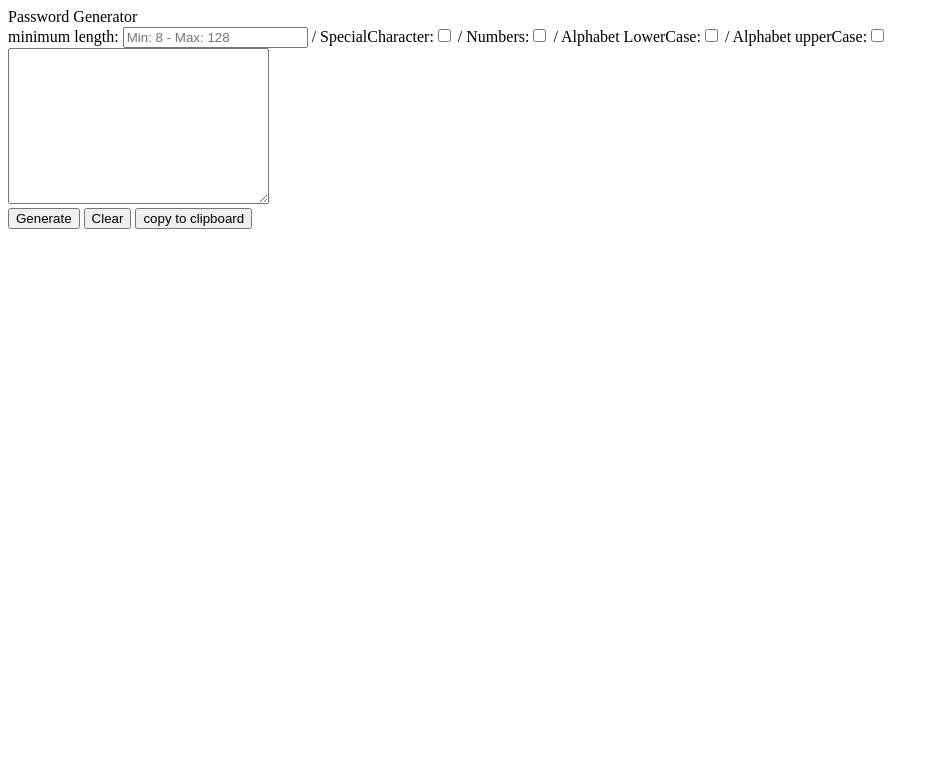
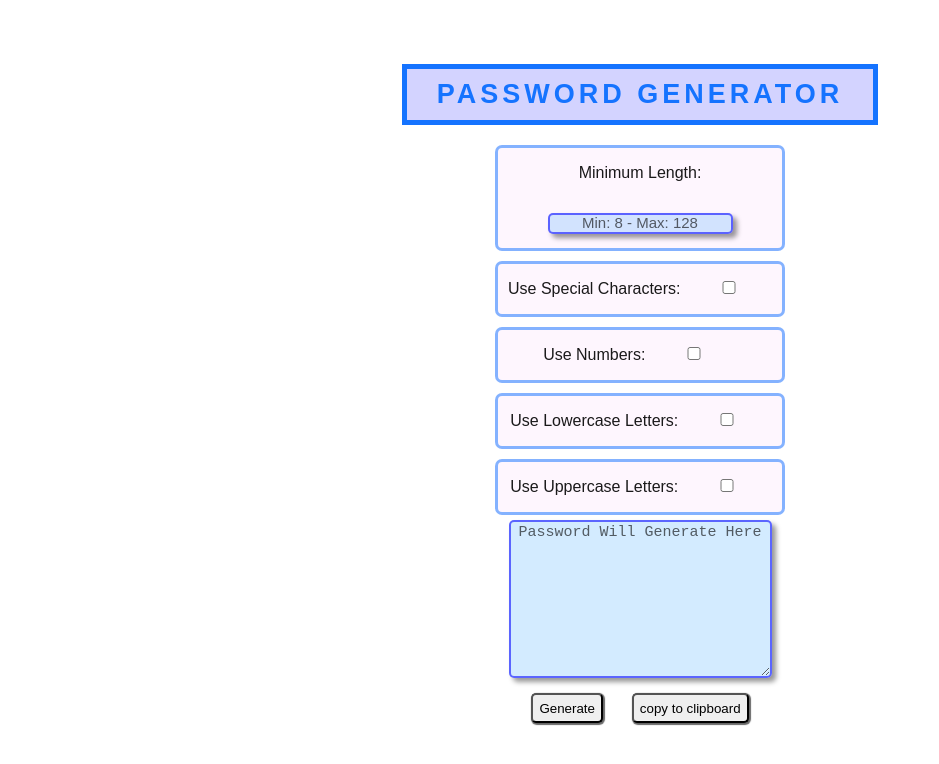
Before and after one commit to karanius/UofT_Password_Generator, a plain HTML site: page index.html in a window 1280 px wide. Shown: the whole page, without its empty margins (0-939 px from the left). Drawn offline with Linux system fonts and the light colour scheme.

Commit message:
initial test of UI

```diff
--- /dev/null
+++ b/everything/reset.css
@@ -0,0 +1,21 @@
+
+html, body, div, span, applet, object, iframe,
+h1, h2, h3, h4, h5, h6, p, blockquote, pre,
+a, abbr, acronym, address, big, cite, code,
+del, dfn, em, img, ins, kbd, q, s, samp,
+small, strike, strong, sub, sup, tt, var,
+b, u, i, center,
+dl, dt, dd, ol, ul, li,
+fieldset, form, label, legend,
+table, caption, tbody, tfoot, thead, tr, th, td,
+article, aside, canvas, details, embed,
+figure, figcaption, footer, header, hgroup,
+menu, nav, output, ruby, section, summary,
+time, mark, audio, video {
+	margin: 0;
+	padding: 0;
+	border: 0;
+	font-size: 100%;
+	font: inherit;
+	vertical-align: baseline;
+}
--- a/everything/script.js
+++ b/everything/script.js
@@ -25,7 +25,6 @@ const init = () => {
     const passwordField = document.getElementById('pass');
 
     const generate = document.getElementById('generate');
-    const clear = document.getElementById('clear');
     const copy = document.getElementById('copy');
 
     function ifNoCharTypeSleceted(){
@@ -64,17 +63,6 @@ const init = () => {
         passwordField.focus();
     };
 
-    // clean the screen
-    function clean() {
-        specialInput.checked = false;
-        numberInput.checked = false;
-        lowerInput.checked = false;
-        upperInput.checked = false;
-        infoBox.innerHTML = ''
-        passwordField.value = ''
-        document.getElementById('minLength').value = ''
-    }
-
 
     // print the errors on the screen
     function printErrors(){
@@ -105,7 +93,7 @@ const init = () => {
         } if (isNaN(Number(chosenLength)) === true ){
             errorList.push(2);
 
-        } debugger; if ((specialInput.checked ===true ||
+        } if ((specialInput.checked ===true ||
               numberInput.checked === true ||
               lowerInput.checked ===true ||
               upperInput.checked ===true) === false){
@@ -146,7 +134,6 @@ const init = () => {
 
     // 2. prepare the main event listeners
     generate.addEventListener('click',generatePass)
-    clear.addEventListener('click',clean)
     copy.addEventListener('click',copyDo)
 }
 
--- a/everything/style.css
+++ b/everything/style.css
@@ -0,0 +1,78 @@
+*{
+    box-sizing: border-box;
+}
+body{
+    width: 100vw;
+    height: 100vw;
+    font-family: Arial, Helvetica, sans-serif;
+    background-color: white;
+    overflow: hidden;
+}
+
+.container{
+    display: flex;
+    flex-direction: column;
+    justify-content: center;
+    align-items: center;
+    margin: 5% 15%;
+}
+
+.logo{
+    color: rgb(21, 115, 255);
+    font-size: 27px;
+    font-weight: 900;
+    text-align: center;
+    border: 5px solid rgb(21, 115, 255);
+    padding: 10px 30px ;
+    letter-spacing: 4px;
+    margin-bottom: 15px;
+    background-color: rgba(0, 0, 255, 0.171);
+}
+
+.parameters{
+    display: flex;
+    flex-direction: column;
+    align-items: center;
+}
+
+.box{
+    margin: 5px 0;
+    font-family: Arial, Helvetica, sans-serif;
+    border: 3px solid rgba(21, 115, 255, 0.521);
+    width: 290px;
+    text-align: center;
+    line-height: 50px;
+    background-color: rgba(238, 130, 238, 0.075);
+    border-radius: 7px;
+    color: rgba(0, 0, 0, 0.897);
+}
+
+.textInput{
+    border: 2px solid rgba(0, 0, 255, 0.568);
+    background: rgba(0, 140, 255, 0.171);
+    text-align: center;
+    border-radius: 5px;
+    box-shadow: 4px 4px 5px 0.1px rgba(0, 0, 0, 0.404);
+}
+.textInput::placeholder{
+    color:rgba(0, 0, 0, 0.61);
+    font-size: 15px;
+}
+
+.checkbox{
+    width: 80px;
+}
+
+.buttons{
+
+    width: 275px;
+    display: flex;
+    justify-content: space-evenly;
+}
+
+button{
+    margin-top: 15px;
+    height: 30px;
+    border-radius: 5px;
+    box-shadow: 1px 1px 1px 1px rgba(0, 0, 0, 0.596);
+}
--- a/index.html
+++ b/index.html
@@ -4,30 +4,45 @@
     <meta charset="UTF-8">
     <meta name="viewport" content="width=device-width, initial-scale=1.0">
     <meta http-equiv="X-UA-Compatible" content="ie=edge">
+    <link rel="stylesheet" href="everything/reset.css">
     <link rel="stylesheet" href="everything/style.css">
     <title>Document</title>
 </head>
 <body>
+    <!-- this is the container that hold all elements -->
+    <div class="container">
+        <!-- this is the logo -->
+        <div class="logo">PASSWORD GENERATOR</div>
 
-    <div class="container">
-        <div class="logo">Password Generator</div>
+        <!-- this is the container that hold all the user input and parameters -->
         <div class="parameters">
-                <div>
-                    minimum length:
-                    <input type="text" placeholder='Min: 8 - Max: 128' id='minLength'>
-
-                        / SpecialCharacter:<input type="checkbox" id='specialInput'>
-                        / Numbers:<input type="checkbox" id='numberInput'>
-                        / Alphabet LowerCase:<input type="checkbox" id='lowerInput'>
-                        / Alphabet upperCase:<input type="checkbox" id='upperInput'>
-                </div>
+            <div class="box">
+                <label for="">Minimum Length: </label>
+                <input type="text" class='textInput' placeholder='Min: 8 - Max: 128' id='minLength'>
+            </div>
+            <div class="box">
+                <label for="">Use Special Characters:</label>
+                <input type="checkbox" class='checkbox' id='specialInput'>
+            </div>
+            <div class="box">
+                <label for="">Use Numbers:</label>
+                <input type="checkbox" class='checkbox' id='numberInput'>
+            </div>
+            <div class="box">
+                <label for="">Use Lowercase Letters:</label>
+                <input type="checkbox" class='checkbox' id='lowerInput'>
+            </div>
+            <div class="box">
+                <label for="">Use Uppercase Letters:</label>
+                <input type="checkbox" class='checkbox' id='upperInput'>
+            </div>
         </div>
 
-        <textarea name="" id="pass" cols="30" rows="10" readonly></textarea>
+        <textarea name="" id="pass" cols="30" rows="10" class='textInput'  placeholder='Password Will Generate Here' readonly></textarea>
 
         <div class="buttons">
             <button id='generate'>Generate</button>
-            <button id='clear' >Clear</button>
+
             <button id='copy'> copy to clipboard</button>
         </div>
 
```
